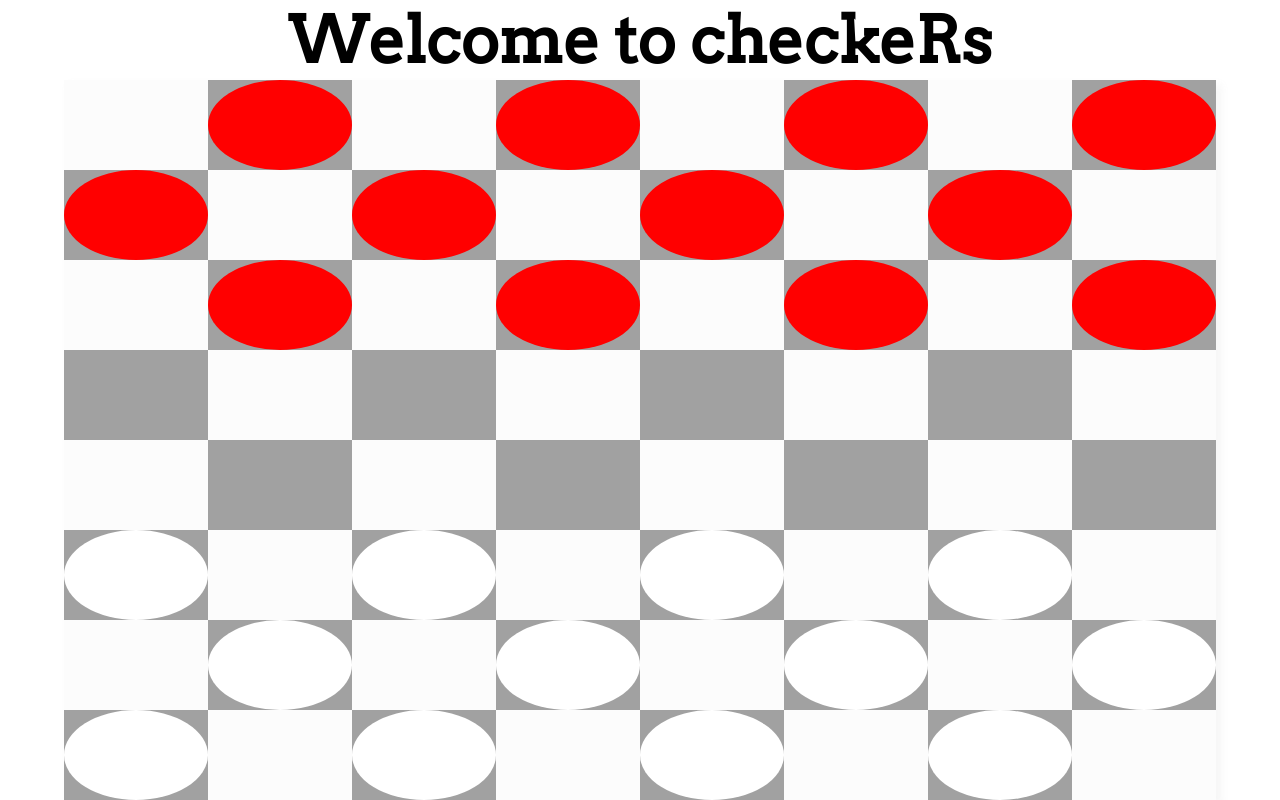
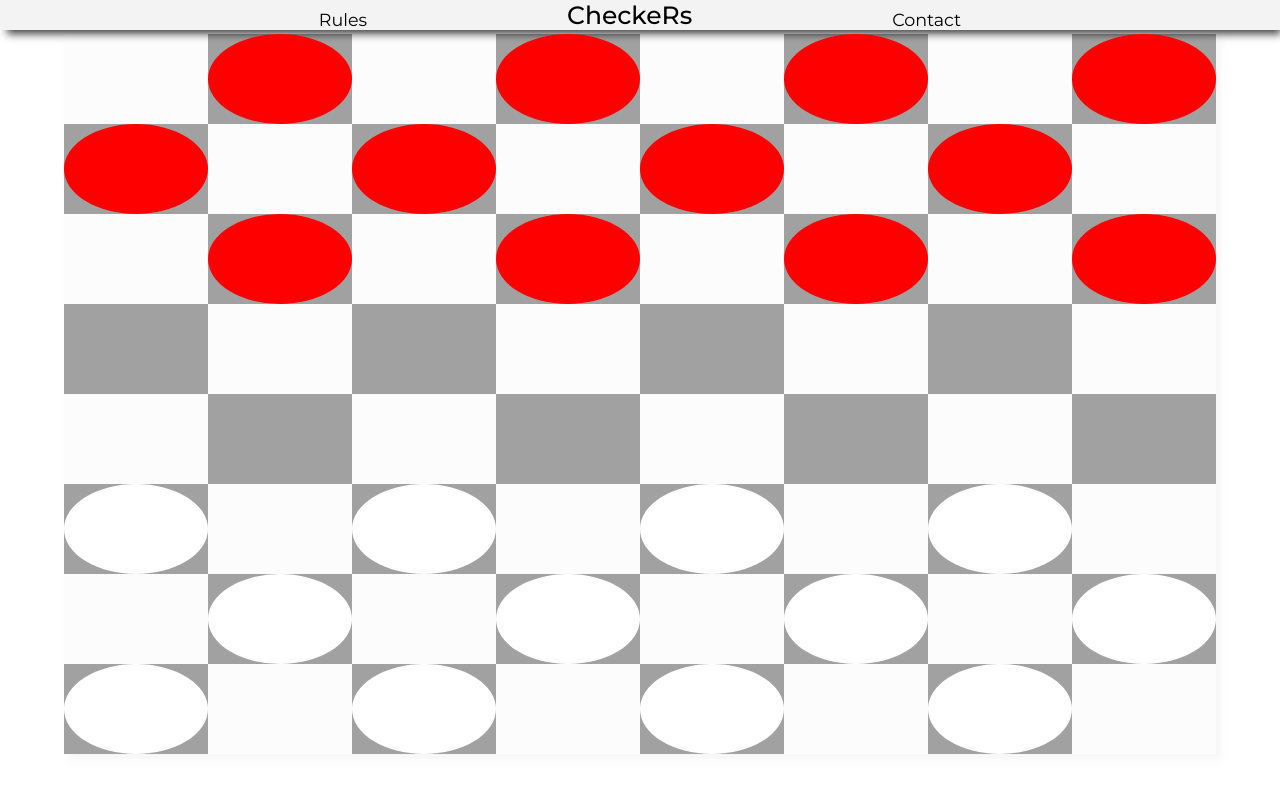
Before and after one commit to KyleDuBray/Checkers, a website built with webpack: page src/index.html in a window 1280 px wide. Built offline with nearby package versions, Linux system fonts and the light colour scheme.

Commit message:
added navbar

```diff
--- a/src/index.html
+++ b/src/index.html
@@ -9,13 +9,20 @@
       href="https://fonts.googleapis.com/css?family=Arvo&display=swap"
       rel="stylesheet"
     />
+    <link href="https://fonts.googleapis.com/css2?family=Montserrat:wght@400;500&display=swap" rel="stylesheet">
     <link rel="stylesheet" href="css/style.css" type="text/css" />
     <title>checkeRs</title>
   </head>
 
   <body>
     <header>
-      <h1 class="heading__main">Welcome to checkeRs</h1>
+      <div class="navbar">
+        <ul></li>
+          <li><a href="#">Rules</a></li>
+          <li><a href="#" class="main">CheckeRs</a></li>
+          <li><a href="#">Contact</a></li>
+        </ul>
+      </div>
     </header>
     <div class="interface">
       <div class="board" id="board">
--- a/src/sass/_header.scss
+++ b/src/sass/_header.scss
@@ -4,3 +4,35 @@ header {
   text-align: center;
   //padding-top: 2rem;
 }
+
+.navbar {
+  display: flex;
+  margin-bottom: 4px;
+  flex-direction: row;
+  justify-content: space-around;
+  background-color: rgba(199, 199, 199, 0.219);
+  box-shadow: 4px 7px 9px -3px rgba(0, 0, 0, 0.75);
+}
+
+ul {
+  list-style-type: none;
+  display: flex;
+}
+
+li {
+  font-size: 100%;
+  margin: 0 10rem;
+  display: flex;
+  align-items: flex-end;
+}
+
+a {
+  text-decoration: none;
+  font-family: "Montserrat", sans-serif;
+  font-size: 175%;
+  color: black;
+  &.main {
+    font-size: 250%;
+    font-weight: 500;
+  }
+}
--- a/src/sass/_queries.scss
+++ b/src/sass/_queries.scss
@@ -11,9 +11,13 @@
   .interface {
     height: 100vh;
   }
+
+  li {
+    margin: 0 2rem;
+  }
 }
 
-@media screen and (max-height:400px) {
+@media screen and (max-height: 400px) {
   h1 {
     display: none;
   }
```
Also changed, not shown: docs/index.html (+8 -1 lines), docs/css/style.css.
